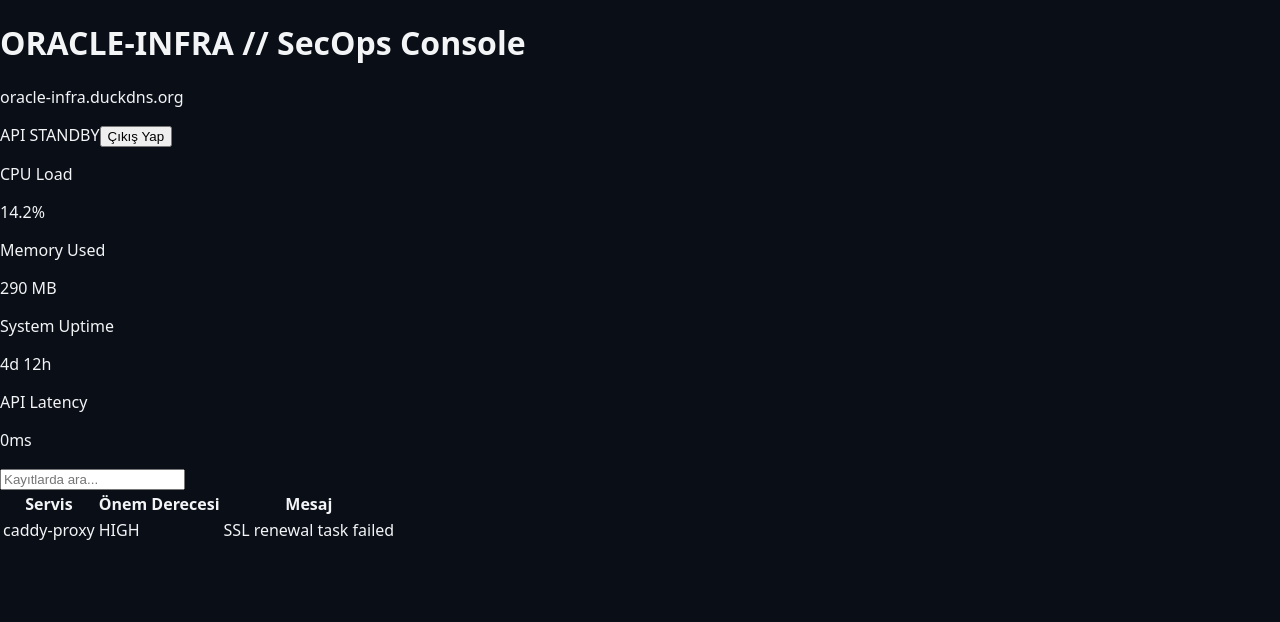
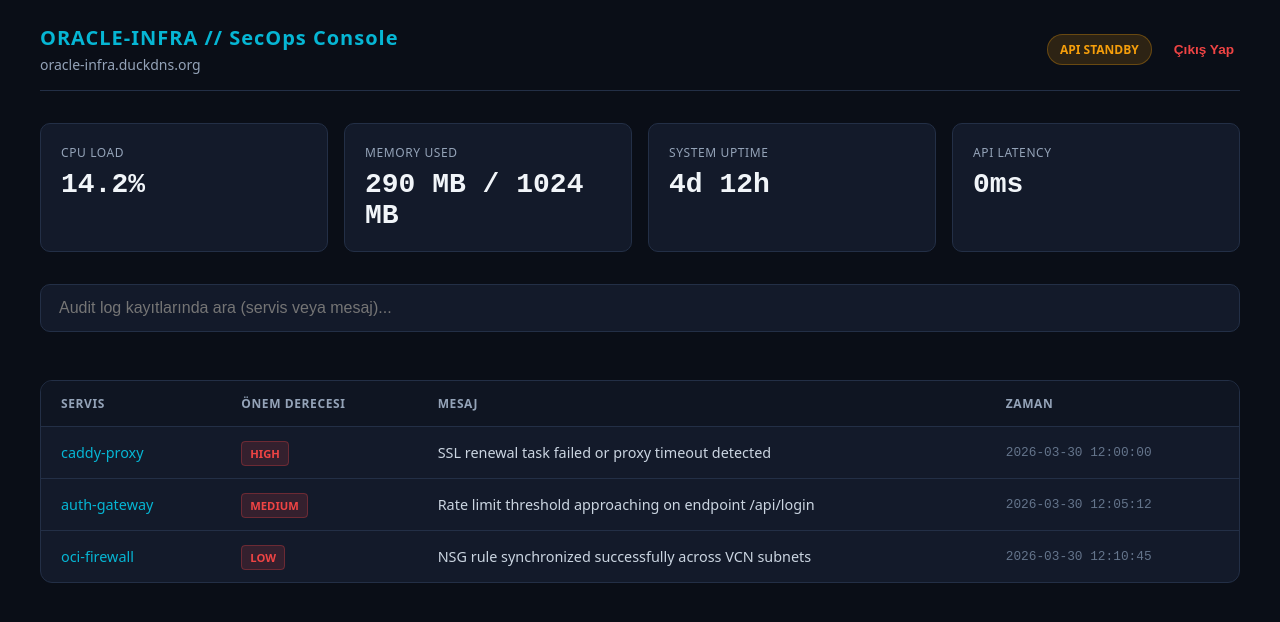
Before and after one commit to ongunakaycom/oracle-infra, a React app in the folder frontend/: page / in a window 1280 px wide. Both pictures are taken after a click on the button "Giriş Yap". Shown: the top 622 px of the page. Built offline with nearby package versions, Linux system fonts and the light colour scheme; no server answers; the HTML template or start-up script is replaced by a standard one.

Commit message:
fix(frontend): restore dark mode secops layout and clean css styling

```diff
--- a/frontend/src/App.jsx
+++ b/frontend/src/App.jsx
@@ -1,10 +1,14 @@
 import { useState, useEffect } from 'react';
-import './App.css';
+import './index.css';
 
 function App() {
   const [token, setToken] = useState(localStorage.getItem('token') || '');
   const [health, setHealth] = useState({ status: 'API STANDBY', cpu: 'N/A', mem: 'N/A', uptime: 'N/A', latency: 0 });
-  const [records, setRecords] = useState([]);
+  const [records, setRecords] = useState([
+    { id: 1, service: 'caddy-proxy', severity: 'HIGH', message: 'SSL renewal task failed or proxy timeout detected', created_at: '2026-03-30 12:00:00' },
+    { id: 2, service: 'auth-gateway', severity: 'MEDIUM', message: 'Rate limit threshold approaching on endpoint /api/login', created_at: '2026-03-30 12:05:12' },
+    { id: 3, service: 'oci-firewall', severity: 'LOW', message: 'NSG rule synchronized successfully across VCN subnets', created_at: '2026-03-30 12:10:45' }
+  ]);
   const [search, setSearch] = useState('');
   const [isLoggedIn, setIsLoggedIn] = useState(!!token);
 
@@ -18,7 +22,7 @@ function App() {
         const latency = Math.round(performance.now() - start);
         setHealth({ ...data, status: 'HEALTHY', latency });
       } catch (err) {
-        setHealth({ status: 'API STANDBY', cpu: '14.2%', mem: '290 MB', uptime: '4d 12h', latency: 0 });
+        setHealth({ status: 'API STANDBY', cpu: '14.2%', mem: '290 MB / 1024 MB', uptime: '4d 12h', latency: 0 });
       }
     };
     fetchHealth();
@@ -28,7 +32,6 @@ function App() {
 
   const handleLogin = (e) => {
     e.preventDefault();
-    // Simulate Login
     const mockToken = "eyJhbGciOiJIUzI1NiIsInR5cCI6IkpXVCJ9.demo-token";
     localStorage.setItem('token', mockToken);
     setToken(mockToken);
@@ -41,71 +44,83 @@ function App() {
     setIsLoggedIn(false);
   };
 
+  const filteredRecords = records.filter(r =>
+    r.service.toLowerCase().includes(search.toLowerCase()) ||
+    r.message.toLowerCase().includes(search.toLowerCase())
+  );
+
   return (
-    <div className="min-h-screen p-6">
+    <div className="secops-container">
       {/* Topbar */}
-      <header className="flex justify-between items-center mb-8 pb-4 border-b border-gray-800">
-        <div>
-          <h1 className="text-xl font-bold tracking-wider text-cyan-400">ORACLE-INFRA // SecOps Console</h1>
-          <p className="text-sm text-gray-500">oracle-infra.duckdns.org</p>
+      <header className="secops-header">
+        <div className="secops-title">
+          <h1>ORACLE-INFRA // SecOps Console</h1>
+          <p>oracle-infra.duckdns.org</p>
         </div>
-        <div className="flex items-center gap-4">
-          <span className={`px-3 py-1 rounded-full text-xs font-medium ${health.status === 'HEALTHY' ? 'bg-emerald-900 text-emerald-300' : 'bg-amber-900 text-amber-300'}`}>
+        <div style={{ display: 'flex', alignItems: 'center', gap: '16px' }}>
+          <span className={`secops-badge ${health.status === 'HEALTHY' ? 'healthy' : 'standby'}`}>
             {health.status}
           </span>
-          {isLoggedIn && <button onClick={logout} className="text-sm text-red-400 hover:text-red-300">Çıkış Yap</button>}
+          {isLoggedIn && (
+            <button onClick={logout} style={{ background: 'transparent', border: 'none', color: '#ef4444', cursor: 'pointer', fontSize: '0.85rem', fontWeight: 600 }}>
+              Çıkış Yap
+            </button>
+          )}
         </div>
       </header>
 
       {/* KPI Cards */}
-      <section className="grid grid-cols-1 md:grid-cols-4 gap-4 mb-8">
+      <section className="secops-grid">
         {[
           { label: 'CPU Load', value: health.cpu },
           { label: 'Memory Used', value: health.mem },
           { label: 'System Uptime', value: health.uptime },
           { label: 'API Latency', value: `${health.latency}ms` },
         ].map((kpi, i) => (
-          <div key={i} className="bg-gray-900 p-4 rounded-lg border border-gray-800">
-            <p className="text-gray-500 text-xs uppercase">{kpi.label}</p>
-            <p className="text-2xl font-mono mt-1 text-white">{kpi.value}</p>
+          <div key={i} className="secops-card">
+            <label>{kpi.label}</label>
+            <p className="value">{kpi.value}</p>
           </div>
         ))}
       </section>
 
       {/* Main Content Area */}
       {!isLoggedIn ? (
-        <form onSubmit={handleLogin} className="max-w-md mx-auto bg-gray-900 p-8 rounded-lg border border-gray-800">
-          <h2 className="text-xl mb-6 text-white">Güvenli Giriş</h2>
-          <input type="text" placeholder="Kullanıcı Adı" className="w-full bg-gray-800 p-2 mb-4 rounded border border-gray-700 text-white" />
-          <input type="password" placeholder="Şifre" className="w-full bg-gray-800 p-2 mb-6 rounded border border-gray-700 text-white" />
-          <button className="w-full bg-cyan-600 p-2 rounded text-white font-bold hover:bg-cyan-500">Giriş Yap</button>
+        <form onSubmit={handleLogin} className="secops-auth">
+          <h2>Güvenli Giriş</h2>
+          <input type="text" placeholder="Kullanıcı Adı" defaultValue="admin" className="secops-input" required />
+          <input type="password" placeholder="Şifre" defaultValue="••••••••" className="secops-input" required />
+          <button type="submit" className="secops-btn">Giriş Yap</button>
         </form>
       ) : (
-        <div className="space-y-8">
-          <div className="bg-gray-900 p-6 rounded-lg border border-gray-800">
-            <input
-              type="text"
-              placeholder="Kayıtlarda ara..."
-              className="w-full bg-gray-800 p-3 rounded border border-gray-700 text-white"
-              onChange={(e) => setSearch(e.target.value)}
-            />
-          </div>
+        <div>
+          <input
+            type="text"
+            placeholder="Audit log kayıtlarında ara (servis veya mesaj)..."
+            className="secops-search"
+            value={search}
+            onChange={(e) => setSearch(e.target.value)}
+          />
 
-          <div className="bg-gray-900 rounded-lg border border-gray-800 overflow-hidden">
-            <table className="w-full text-left">
-              <thead className="bg-gray-800 text-gray-400 text-xs uppercase">
+          <div className="secops-table-container">
+            <table>
+              <thead>
                 <tr>
-                  <th className="p-4">Servis</th>
-                  <th className="p-4">Önem Derecesi</th>
-                  <th className="p-4">Mesaj</th>
+                  <th>Servis</th>
+                  <th>Önem Derecesi</th>
+                  <th>Mesaj</th>
+                  <th>Zaman</th>
                 </tr>
               </thead>
-              <tbody className="text-sm">
-                <tr className="border-t border-gray-800">
-                  <td className="p-4 text-cyan-300">caddy-proxy</td>
-                  <td className="p-4"><span className="px-2 py-0.5 rounded bg-red-900 text-red-300 text-[10px]">HIGH</span></td>
-                  <td className="p-4 text-gray-300">SSL renewal task failed</td>
-                </tr>
+              <tbody>
+                {filteredRecords.map((item) => (
+                  <tr key={item.id}>
+                    <td style={{ color: '#06b6d4', fontWeight: 500 }}>{item.service}</td>
+                    <td><span className="badge-high">{item.severity}</span></td>
+                    <td style={{ color: '#cbd5e1' }}>{item.message}</td>
+                    <td style={{ color: '#64748b', fontSize: '0.8rem', fontFamily: 'monospace' }}>{item.created_at}</td>
+                  </tr>
+                ))}
               </tbody>
             </table>
           </div>
--- a/frontend/src/index.css
+++ b/frontend/src/index.css
@@ -1,14 +1,10 @@
 :root {
   --bg-primary: #0a0e17;
-  --bg-secondary: #121826;
-  --bg-card: #1a2234;
-  --bg-card-hover: #222d44;
-  --border-color: #2a3650;
-  --text-main: #f3f4f6;
-  --text-muted: #9ca3af;
+  --bg-card: #131a2a;
+  --border-color: #232f46;
+  --text-main: #f1f5f9;
+  --text-muted: #94a3b8;
   --accent-cyan: #06b6d4;
-  --accent-blue: #3b82f6;
-  --accent-purple: #8b5cf6;
   --success: #10b981;
   --warning: #f59e0b;
   --danger: #ef4444;
@@ -17,24 +13,196 @@
 body {
   background-color: var(--bg-primary);
   color: var(--text-main);
-  font-family: system-ui, -apple-system, BlinkMacSystemFont, 'Segoe UI', Roboto, Oxygen, Ubuntu, Cantarell, sans-serif;
+  font-family: system-ui, -apple-system, BlinkMacSystemFont, 'Segoe UI', Roboto, sans-serif;
   margin: 0;
   padding: 0;
   min-height: 100vh;
 }
 
-/* Custom Scrollbar */
-::-webkit-scrollbar {
-  width: 8px;
-  height: 8px;
+.secops-container {
+  max-width: 1200px;
+  margin: 0 auto;
+  padding: 24px;
 }
-::-webkit-scrollbar-track {
-  background: var(--bg-primary);
+
+.secops-header {
+  display: flex;
+  justify-content: space-between;
+  align-items: center;
+  margin-bottom: 32px;
+  padding-bottom: 16px;
+  border-bottom: 1px solid var(--border-color);
 }
-::-webkit-scrollbar-thumb {
-  background: var(--border-color);
+
+.secops-title h1 {
+  font-size: 1.25rem;
+  font-weight: 700;
+  color: var(--accent-cyan);
+  margin: 0 0 4px 0;
+  letter-spacing: 0.05em;
+}
+
+.secops-title p {
+  font-size: 0.875rem;
+  color: var(--text-muted);
+  margin: 0;
+}
+
+.secops-badge {
+  padding: 6px 12px;
+  border-radius: 9999px;
+  font-size: 0.75rem;
+  font-weight: 600;
+  text-transform: uppercase;
+}
+
+.secops-badge.healthy {
+  background-color: rgba(16, 185, 129, 0.15);
+  color: var(--success);
+  border: 1px solid rgba(16, 185, 129, 0.3);
+}
+
+.secops-badge.standby {
+  background-color: rgba(245, 158, 11, 0.15);
+  color: var(--warning);
+  border: 1px solid rgba(245, 158, 11, 0.3);
+}
+
+.secops-grid {
+  display: grid;
+  grid-template-columns: repeat(auto-fit, minmax(220px, 1fr));
+  gap: 16px;
+  margin-bottom: 32px;
+}
+
+.secops-card {
+  background-color: var(--bg-card);
+  border: 1px solid var(--border-color);
+  border-radius: 10px;
+  padding: 20px;
+}
+
+.secops-card label {
+  display: block;
+  font-size: 0.75rem;
+  text-transform: uppercase;
+  color: var(--text-muted);
+  margin-bottom: 8px;
+  letter-spacing: 0.05em;
+}
+
+.secops-card .value {
+  font-size: 1.75rem;
+  font-family: monospace;
+  font-weight: 600;
+  color: var(--text-main);
+  margin: 0;
+}
+
+.secops-auth {
+  max-width: 420px;
+  margin: 40px auto;
+  background-color: var(--bg-card);
+  border: 1px solid var(--border-color);
+  border-radius: 12px;
+  padding: 32px;
+}
+
+.secops-auth h2 {
+  font-size: 1.25rem;
+  margin-top: 0;
+  margin-bottom: 24px;
+  color: var(--text-main);
+}
+
+.secops-input {
+  width: 100%;
+  background-color: #0f1522;
+  border: 1px solid var(--border-color);
+  border-radius: 8px;
+  padding: 12px 16px;
+  color: var(--text-main);
+  font-size: 0.95rem;
+  margin-bottom: 16px;
+  box-sizing: border-box;
+}
+
+.secops-input:focus {
+  outline: none;
+  border-color: var(--accent-cyan);
+}
+
+.secops-btn {
+  width: 100%;
+  background-color: var(--accent-cyan);
+  color: #0a0e17;
+  border: none;
+  border-radius: 8px;
+  padding: 12px;
+  font-weight: 700;
+  font-size: 0.95rem;
+  cursor: pointer;
+  transition: opacity 0.2s;
+}
+
+.secops-btn:hover {
+  opacity: 0.9;
+}
+
+.secops-table-container {
+  background-color: var(--bg-card);
+  border: 1px solid var(--border-color);
+  border-radius: 12px;
+  overflow: hidden;
+  margin-top: 24px;
+}
+
+.secops-search {
+  width: 100%;
+  background-color: var(--bg-card);
+  border: 1px solid var(--border-color);
+  border-radius: 10px;
+  padding: 14px 18px;
+  color: var(--text-main);
+  font-size: 1rem;
+  margin-bottom: 24px;
+  box-sizing: border-box;
+}
+
+.secops-search:focus {
+  outline: none;
+  border-color: var(--accent-cyan);
+}
+
+table {
+  width: 100%;
+  border-collapse: collapse;
+  text-align: left;
+}
+
+th {
+  background-color: #0f1522;
+  color: var(--text-muted);
+  font-size: 0.75rem;
+  text-transform: uppercase;
+  padding: 14px 20px;
+  letter-spacing: 0.05em;
+  border-bottom: 1px solid var(--border-color);
+}
+
+td {
+  padding: 16px 20px;
+  font-size: 0.9rem;
+  border-top: 1px solid var(--border-color);
+  color: var(--text-main);
+}
+
+.badge-high {
+  background-color: rgba(239, 68, 68, 0.15);
+  color: var(--danger);
+  border: 1px solid rgba(239, 68, 68, 0.3);
+  padding: 4px 8px;
   border-radius: 4px;
+  font-size: 0.7rem;
+  font-weight: 600;
 }
-::-webkit-scrollbar-thumb:hover {
-  background: var(--text-muted);
-}
```
